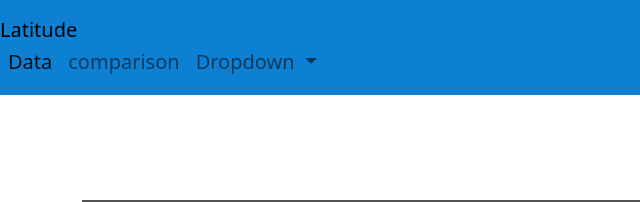
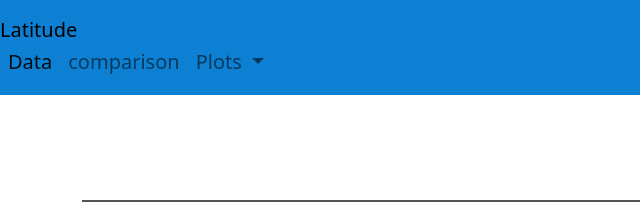
Before and after one commit to Tanner-Hunter/Web-Design-Challenge, a plain HTML site: page comparison.html in a window 1280 px wide. Shown: the top 202 px of the page, 0-640 px from the left. Drawn offline with nearby package versions, Linux system fonts and the light colour scheme.

Commit message:
correcting dropdown text

```diff
--- a/comparison.html
+++ b/comparison.html
@@ -40,7 +40,7 @@
             </li>
             <li class="nav-item dropdown">
               <a class="nav-link dropdown-toggle" href="#" role="button" data-bs-toggle="dropdown" aria-expanded="false">
-                Dropdown
+                Plots
               </a>
               <ul class="dropdown-menu" aria-labelledby="navbarDropdown">
                 <li><a class="dropdown-item" href="https://tanner-hunter.github.io/Web-Design-Challenge/visualizations/cloudiness.html">cloudiness</a></li>
```
Also changed, not shown: data.html (+1 -1 lines), index.html (+1 -1 lines), visualizations/cloudiness.html (+1 -1 lines), visualizations/humidity.html (+1 -1 lines), visualizations/temp.html (+1 -1 lines), visualizations/wind.html (+1 -1 lines).
